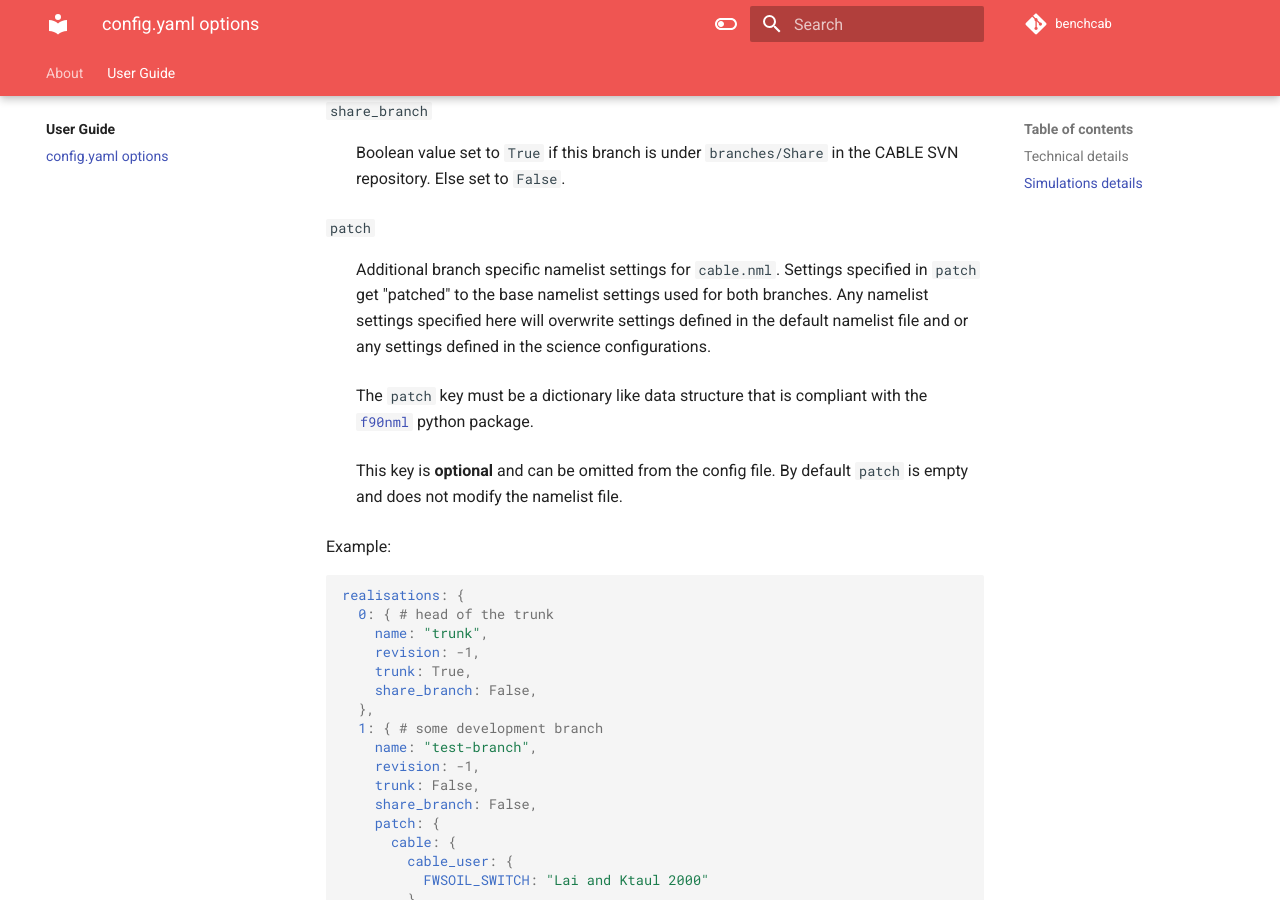
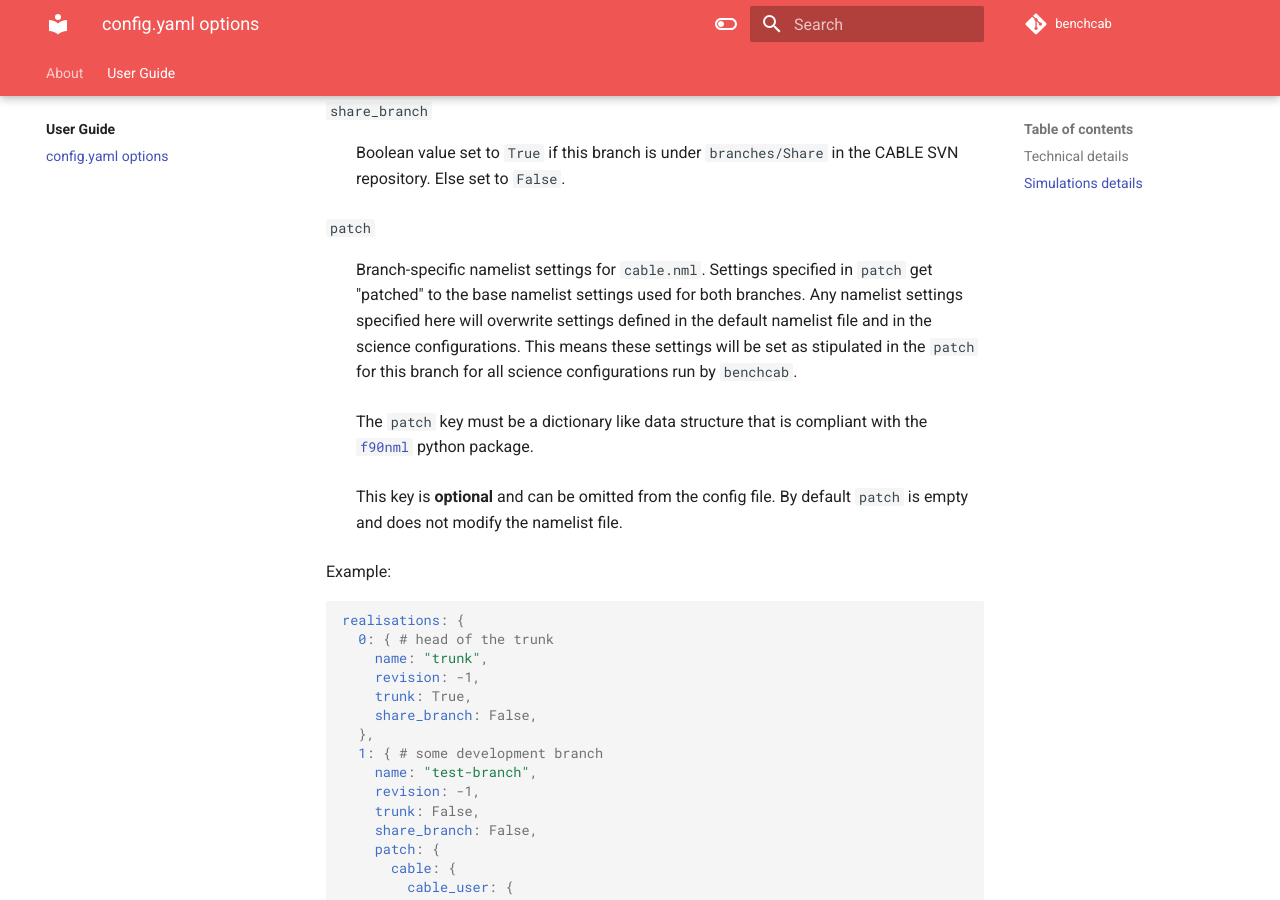
Before and after one commit to mdekauwe/CABLE_benchmarking, an MkDocs documentation site: the page built from docs/user_guide/config_options.md, in a window 1280 px wide and 900 px high, scrolled down 1262 px. Built offline with MkDocs 1.6.1 and Material for MkDocs 9.7.7, drawn with Linux system fonts in a browser that asks for light colours; comment, search, counter and statistics services are not loaded.

Commit message:
Update docs/user_guide/config_options.md
Co-authored-by: Claire Carouge <ccarouge@users.noreply.github.com>

```diff
--- a/docs/user_guide/config_options.md
+++ b/docs/user_guide/config_options.md
@@ -41,7 +41,7 @@
     : Boolean value set to `True` if this branch is under `branches/Share` in the CABLE SVN repository. Else set to `False`.
 
     `patch`
-    : Additional branch specific namelist settings for `cable.nml`. Settings specified in `patch` get "patched" to the base namelist settings used for both branches. Any namelist settings specified here will overwrite settings defined in the default namelist file and or any settings defined in the science configurations.
+    : Branch-specific namelist settings for `cable.nml`. Settings specified in `patch` get "patched" to the base namelist settings used for both branches. Any namelist settings specified here will overwrite settings defined in the default namelist file and in the science configurations. This means these settings will be set as stipulated in the `patch` for this branch for all science configurations run by `benchcab`.
     : The `patch` key must be a dictionary like data structure that is compliant with the [`f90nml`][f90nml-github] python package.
     : This key is **optional** and can be omitted from the config file. By default `patch` is empty and does not modify the namelist file.
 
```
